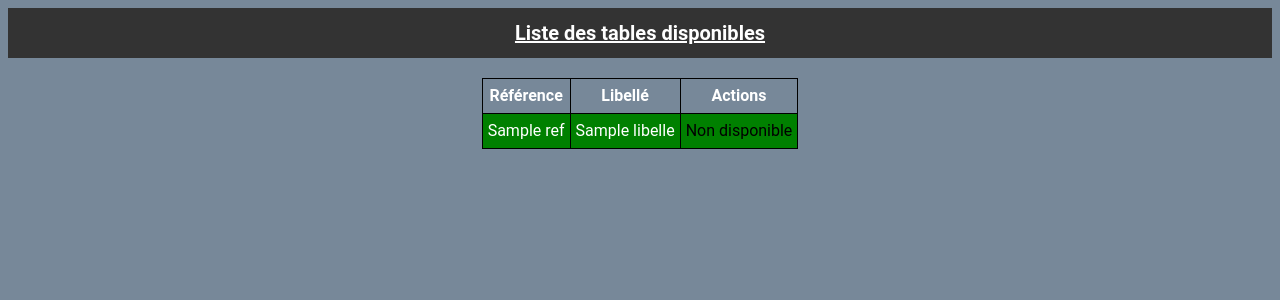
After one commit to MuratALT/mini-resto, a PHP site: template src/View/user_reserv_table.view.php in a window 1280 px wide. The commit adds this page. Shown: the top 300 px of the page. Run offline with PHP 8.4, Linux system fonts and the light colour scheme; the template is opened without the code that fills it: most values are stand-ins (such as "Sample title", 1, 10 or a date in 2020).

Commit message:
Finalisation de la réservation d'une table pour un user

```diff
--- a/src/View/home.view.php
+++ b/src/View/home.view.php
@@ -21,7 +21,7 @@
                 ?>
                 <li><a href="../Controller/admin_panel.php">Panel administrateur</a></li>
                 <li>Mes réservations</li>
-                <li>Réserver une table</li>
+                <li><a href="../Controller/user_reserv_table.php">Réserver une table</a></li>
             </ul>
         </nav>
 
--- /dev/null
+++ b/src/View/user_reserv_table.view.php
@@ -0,0 +1,50 @@
+<!DOCTYPE html>
+<html>
+    <head>
+        <meta charset="utf-8">
+        <title>Liste des réservations</title>
+        <link rel="stylesheet" href="../assets/styles/index.css">
+    </head>
+
+    <body id="body_register">
+        <header>Liste des tables disponibles</header>
+
+        <table>
+            <thead>
+                <tr>
+                    <th>Référence</th>
+                    <th>Libellé</th>
+                    <th>Actions</th>
+                </tr>
+            </thead>
+
+            <tbody>
+                <?php
+                    foreach($tables as $table) {
+                        $isreserved = isReserved($table["ref"]);
+
+                        if($isreserved) {
+                            echo "
+                                <tr style='background-color: green;'>
+                                    <td>" . $table['ref'] . "</td>
+                                    <td>" . $table['libelle'] . "</td>
+                                    <td style='color: black; text-align: center'>
+                                        Non disponible
+                                    </td>
+                                </tr>";
+                        } else {
+                            echo "
+                                <tr>
+                                    <td>" . $table['ref'] . "</td>
+                                    <td>" . $table['libelle'] . "</td>
+                                    <td>
+                                        <a id=\"button_reserv\" href='../Controller/user_reserv_table.php?id=".$table["ref"]."'>Réserver</a>
+                                    </td>
+                                </tr>";
+                            }
+                        }
+                ?>
+            </tbody>
+        </table>
+    </body>
+</html>
--- a/src/assets/styles/index.css
+++ b/src/assets/styles/index.css
@@ -63,3 +63,18 @@ table td, table th {
 table {
     margin: 20px auto;
 }
+
+table tr {
+    padding: 10px;
+}
+
+#button_reserv {
+    cursor: pointer;
+    background-color: blue;
+    color: white;
+    font-weight: bold;
+    font-size: 15px;
+    padding: 10px;
+    border-radius: 20px;
+    margin: 50px;
+}
```
Also changed, not shown: src/Controller/user_reserv_table.php (added, +22 -0 lines), src/Model/reservation.php (+51 -0 lines).
